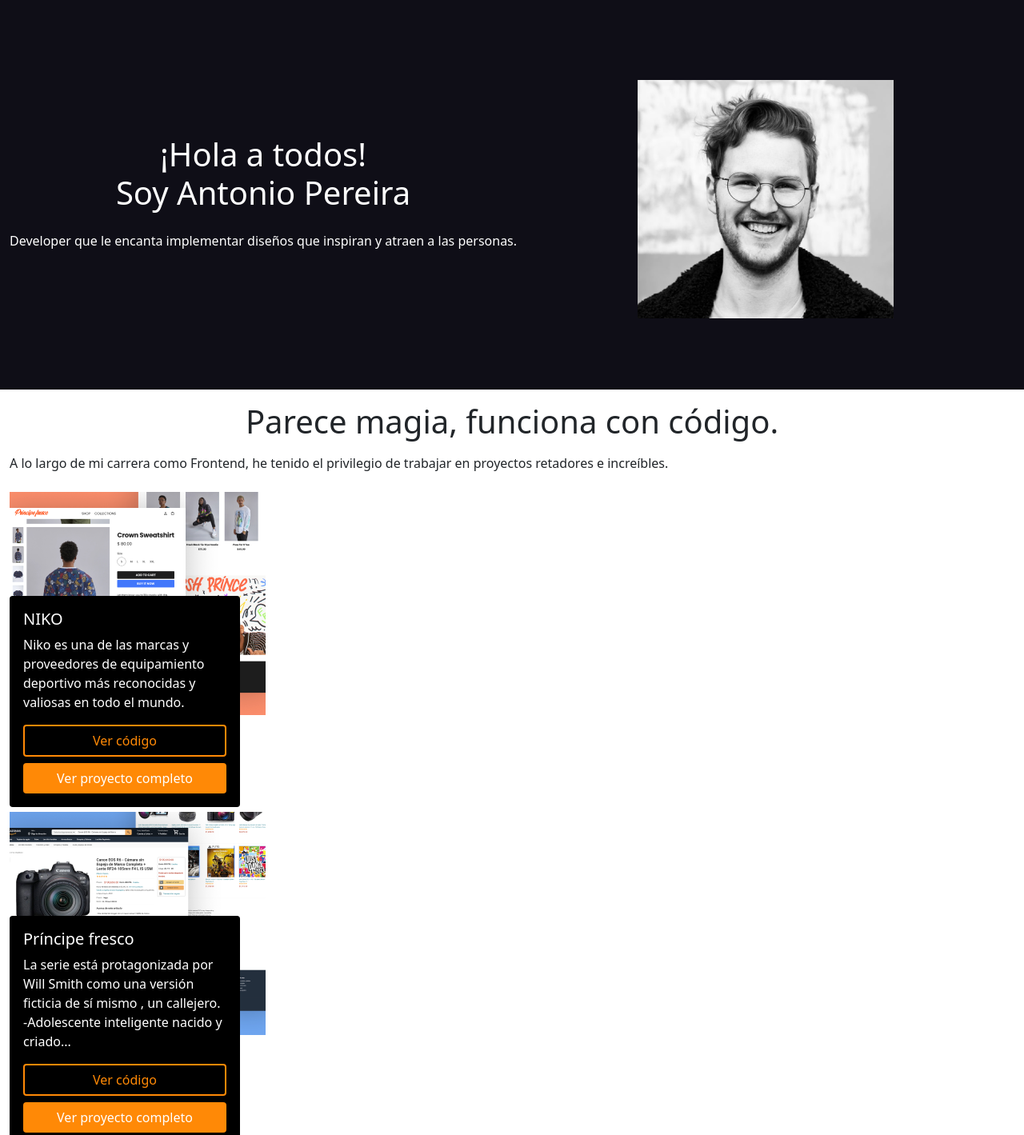
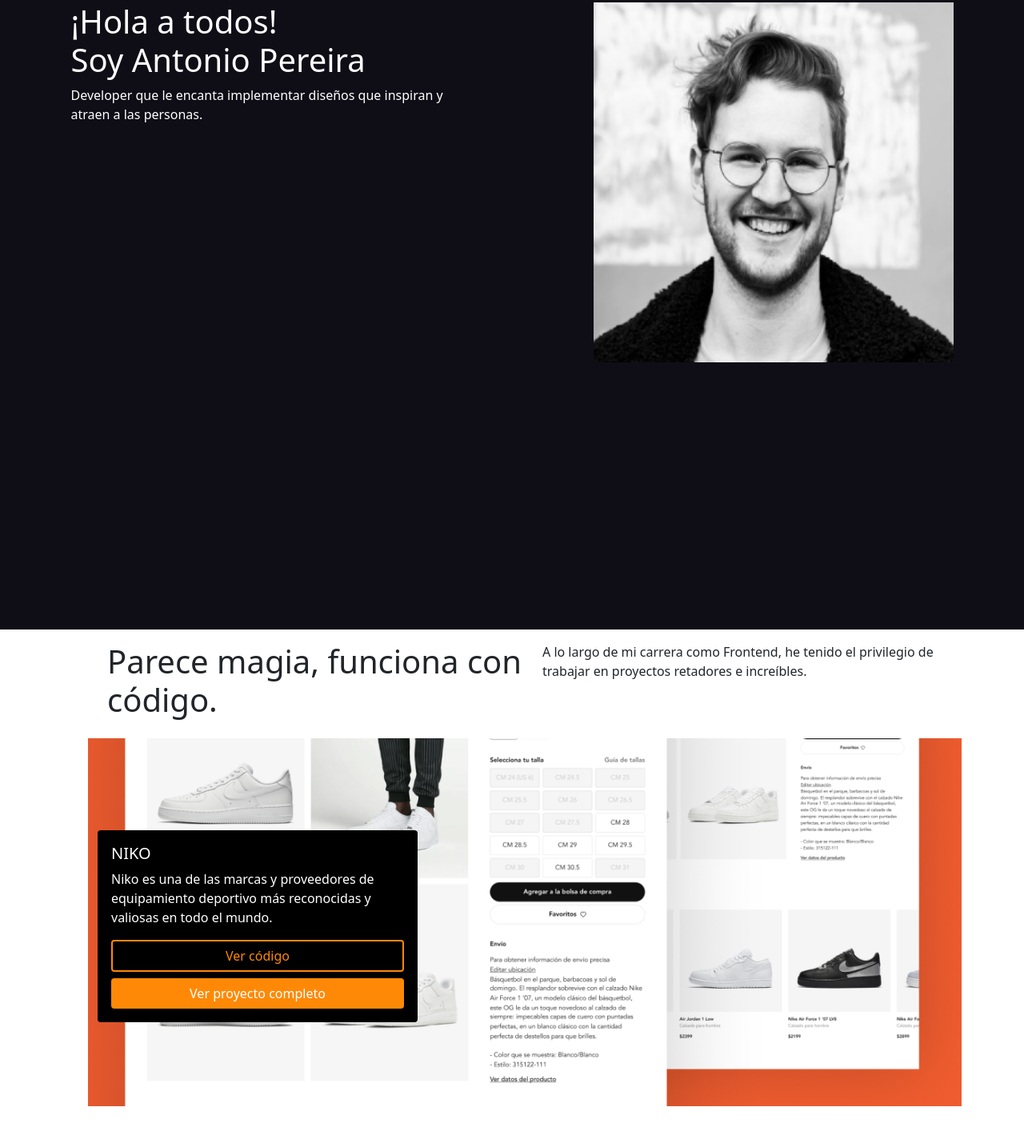
Before and after one commit to wildelmy/portafolio_antonio, a plain HTML site: page index.html in a window 1280 px wide. Shown: the part 77-1496 px from the top of the page at 80% size. Drawn offline with nearby package versions, Linux system fonts and the light colour scheme.

Commit message:
ajustes responsive

```diff
--- a/index.html
+++ b/index.html
@@ -15,7 +15,7 @@
 </head>
 
 <body>
-  <nav class="navbar navbar-expand-lg navbar-light text-white">
+  <nav id="navbar" class="navbar navbar-expand-lg navbar-light text-white">
     <div class="container-fluid">
       <button class="navbar-toggler" type="button" data-bs-toggle="collapse" data-bs-target="#navbarTogglerDemo03"
         aria-controls="navbarTogglerDemo03" aria-expanded="false" aria-label="Toggle navigation">
@@ -25,16 +25,16 @@
       <div class="collapse navbar-collapse" id="navbarTogglerDemo03">
         <ul class="navbar-nav me-auto mb-2 mb-lg-0">
           <li class="nav-item text-orange">
-            <a class="nav-link active" aria-current="page" href="#">Hola</a>
+            <a class="nav-link active text-white" aria-current="page" href="#">Hola</a>
           </li>
           <li class="nav-item">
-            <a class="nav-link active" href="#">Proyectos</a>
+            <a class="nav-link text-white" href="#">Proyectos</a>
           </li>
           <li class="nav-item">
-            <a class="nav-link active" href="#" tabindex="-1" aria-disabled="true">Testimonios</a>
+            <a class="nav-link text-white" href="#" tabindex="-1" aria-disabled="true">Testimonios</a>
           </li>
           <li class="nav-item">
-            <a class="nav-link active" href="#" tabindex="-1" aria-disabled="true">Contacto</a>
+            <a class="nav-link text-white" href="#" tabindex="-1" aria-disabled="true">Contacto</a>
           </li>
         </ul>
       </div>
@@ -43,31 +43,32 @@
 
   <main>
 
-    <section id="welcome-section" class="container-fluid d-flex flex-column flex-md-row-reverse align-items-center">
-      <img class="pt-4 mx-auto d-block " src="img/antonio.png" alt="Antonio">
-      <div>
-        <h1 class="text-center mt-4">
+    <section id="welcome-section" class="container-fluid pt-3">
+      <img src="img/antonio.png" alt="Antonio">
+      <div class="intro text-start">
+        <h1>
           ¡Hola a todos! <br> Soy Antonio Pereira
         </h1>
-        <p class="text-center mt-4">
+        <p>
           Developer que le encanta implementar diseños que inspiran y atraen a las personas.
         </p>
       </div>
     </section>
 
-    <section id="projects" class="container-fluid mb-3">
-      <h1 class="text-center m-3">Parece magia, funciona con código.</h1>
-      <p class="mb-4">
-        A lo largo de mi carrera como Frontend, he tenido el privilegio de trabajar en proyectos retadores e
-        increíbles.
-      </p>
+    <section id="projects" class="container-fluid mb-md-3 mx-md-3">
+      <div class="container px-md-5 text-start d-flex flex-column flex-md-row align-content-center justify-content-center my-md-3">
+        <h1>Parece magia, funciona con código.</h1>
+        <p style="max-width: 500px;">
+          A lo largo de mi carrera como Frontend, he tenido el privilegio de trabajar en proyectos retadores e
+          increíbles.
+        </p>
+      </div>
 
-      <div class="row">
-        <div class="col-12 project-container">
-          <img class="img-fluid project-container__img" src="img/mobile/bg.png">
-          <div class="card bg-black project-container__card" style="width: 18rem;">
+      <div class="row container mx-auto">
+        <div id="niko" class="col-12 project-container">
+          <div class="card bg-black project-container__card">
             <div class="card-body text-white pt-3">
-              <h5 class="card-title">NIKO</h5>
+              <h5 class="project-title card-title">NIKO</h5>
               <p class="card-text">
                 Niko es una de las marcas y proveedores de equipamiento deportivo más reconocidas y valiosas en todo el
                 mundo.
@@ -80,11 +81,10 @@
           </div>
         </div>
 
-        <div class="col-12 project-container mb-5">
-          <img class="img-fluid project-container__img" src="img/mobile/bg (2).png">
-          <div class="card bg-black project-container__card" style="width: 18rem;">
+        <div id="principe" class="col-12 col-md-6 project-container mb-5">
+          <div class="card bg-black project-container__card">
             <div class="card-body text-white pt-3">
-              <h5 class="card-title">Príncipe fresco</h5>
+              <h5 class="project-title card-title">Príncipe fresco</h5>
               <p class="card-text">
                 La serie está protagonizada por Will Smith como una versión ficticia de sí mismo , un callejero.
                 -Adolescente inteligente nacido y criado...
@@ -97,11 +97,10 @@
           </div>
         </div>
 
-        <div class="col-12 project-container">
-          <img class="img-fluid project-container__img" src="img/mobile/bg (3).png">
-          <div class="card bg-black project-container__card" style="width: 18rem;">
+        <div id="amazonas" class="col-12 col-md-6 project-container">
+          <div class="card bg-black project-container__card">
             <div class="card-body text-white pt-3">
-              <h5 class="card-title">Amazonas</h5>
+              <h5 class="project-title card-title">Amazonas</h5>
               <p class="card-text">
                 Amazonas es la empresa en internet de venta al por menor más grande del mundo, donde puedes encontrar
                 prácticamente...
@@ -243,8 +242,8 @@
       </div>
     </section>
 
-    <section id="form" class="container-fluid pt-5">
-      <form class="bg-black px-3 py-3">
+    <section id="form" class="container-fluid py-5">
+      <form class="bg-black px-3 py-3 mx-auto">
         <h2 class="text-white">Contacto</h2>
         <p class="text-white">
           Si está interesado en trabajar conmigo en su próximo proyecto, no dude en ponerse en contacto.
--- a/style/style.css
+++ b/style/style.css
@@ -5,14 +5,16 @@ nav {
   background-image: url("../img/mobile/icon-menu.svg") !important;
 }
 #welcome-section {
-  height: 80vh;
+  min-height: 100vh;
   max-height: 500px;
   color: white;
   background-color: #0F0E17;
+  display: flex;
+  flex-direction: column;
 }
 #welcome-section img{
-  max-width: 600px;
-  max-height: 600px;
+  width: 300px;
+  height: 300px;
 }
 html {
   overflow-x: hidden;
@@ -20,17 +22,30 @@ html {
 body {
   overflow-x: hidden;
 }
+
+#niko {
+  background-image: url('../img/mobile/bg-3.png');
+}
+#principe {
+  background-image: url('../img/mobile/bg.png');
+  height: 400px;
+}
+#amazonas {
+  background-image: url('../img/mobile/bg-2.png');
+  height: 500px;
+}
+#niko, #principe, #amazonas {
+  background-repeat: no-repeat;
+  background-position: center;
+}
+
 .project-container {
-  height: 400px;
   position: relative;
-}
-.project-container__img {
-  position: absolute;
 }
 .project-container__card {
   position: absolute;
-  top: 130px;
-  /* left: 15px; */
+  top: 220px;
+  min-width: 18rem;
 }
 
 #services, #form {
@@ -58,3 +73,43 @@ body {
 .testimonial-name {
   color: #F25F4C;
 }
+
+
+#form form{
+  max-width: 600px;
+}
+
+@media only screen and (min-width: 768px) {
+  #welcome-section{
+    flex-direction: row-reverse;
+    justify-content: space-around;
+    /* align-items: center; */
+  }
+  #welcome-section img{
+    width: 450px;
+    height: 450px;
+  }
+  #welcome-section .intro {
+    max-width: 500px;
+  }
+  #niko {
+    height: 460px;
+    background-image: url('../img/desktop/niko.png');
+    background-size: cover;
+    margin-bottom: 50px;
+  }
+  #principe {
+    background-image: url('../img/desktop/bg.png');
+    background-size: cover;
+    height: 500px;
+  }
+  #amazonas {
+    background-image: url('../img/desktop/bg-2.png');
+    background-size: cover;
+  }
+  .project-container__card {
+    position: absolute;
+    top: 25%;
+    width: 400px;
+  }
+}
```
Also changed, not shown: img/desktop/bg-2.png (added), img/desktop/bg.png (added), img/desktop/niko.png (added), img/mobile/bg-2.png (added), img/mobile/bg-3.png (added), img/mobile/icon-menu.svg.
